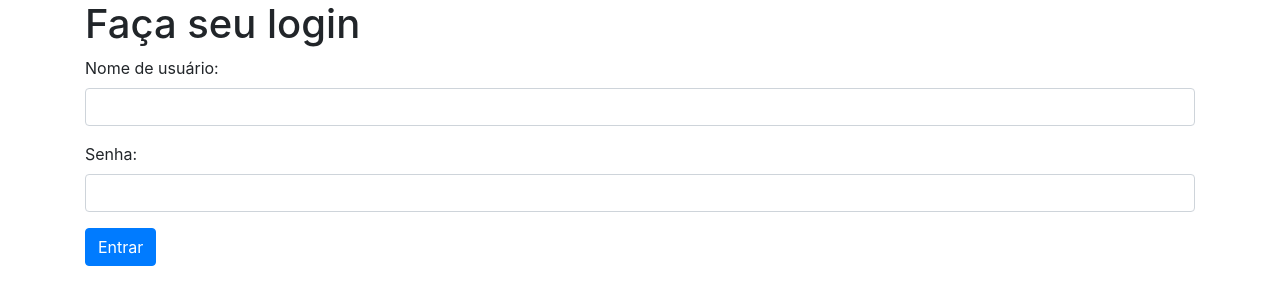
After one commit to marcostark/jogoteca, a Flask app: page /login in a window 1280 px wide. The commit adds this page. Shown: the top 305 px of the page. Run offline with Flask 2, Linux system fonts and the light colour scheme; some libraries are stand-ins or nearby versions.

Commit message:
Melhoria nas funcionalidades

```diff
--- a/jogoteca.py
+++ b/jogoteca.py
@@ -1,7 +1,17 @@
-from flask import Flask, render_template, request, redirect
+from flask import Flask, render_template, request, redirect, session, flash, url_for
 from jogo import Jogo
+from usuario import Usuario
 
 app = Flask(__name__)
+app.secret_key = 'qgdostark'
+
+user1 = Usuario("stark","Marcos","1234")
+user2 = Usuario("paty","Patricia","4321")
+user3 = Usuario("admin","admin","admin")
+
+usuarios = {user1.get_id(): user1,
+            user2.get_id(): user2,
+            user3.get_id(): user3 }
 
 jogo1 = Jogo("Super Mario","Ação","SNES")
 jogo2 = Jogo("Pokemon GO!","RPG", "Mobile")
@@ -15,6 +25,8 @@ def index():
 
 @app.route('/novo')
 def novo():
+    if 'usuario_logado' not in session or session['usuario_logado'] == None:
+        return redirect(url_for('login', proxima= url_for('novo')))
     return render_template('novo.html',titulo='Novo Jogo')
 
 @app.route('/criar',methods=['POST'])
@@ -26,7 +38,34 @@ def criar():
 
     jogo = Jogo(nome, categoria, plataforma)
     lista_jogos.append(jogo)
-    return redirect('/')
+    return redirect(url_for('index'))
+
+@app.route('/login')
+def login():
+    proxima = request.args.get('proxima') # pegando argumentos passados pela requisição
+    return render_template('/login.html', proxima=proxima)
+
+@app.route('/autenticar', methods=['POST'])
+def autenticar():
+
+    if request.form['usuario'] in usuarios:
+        usuario = usuarios[request.form['usuario']]
+
+        if usuario.get_senha() == request.form['senha']:
+            session['usuario_logado'] = usuario.get_id()
+            flash(usuario.get_nome() + ' logou com sucesso')
+            proxima_pagina = request.form['proxima']
+            # Se eu não vim de nenhuma pagina antes de login, eu devo ir para a pagina especifica
+            return redirect(proxima_pagina)
+    else:
+        flash('Não logado, tente novamente!')
+        return redirect(url_for('login'))
+
+@app.route('/logout')
+def logout():
+    session['usuario_logado'] = None
+    flash('Nenhum usuário logado!')
+    return redirect(url_for('index'))
 
 # Definindo acesso externo e definido porta 8080
 # Debug=True, detecta as alterações automaticamente, para não precisar restartar a aplicação
--- /dev/null
+++ b/templates/login.html
@@ -0,0 +1,35 @@
+<!DOCTYPE html>
+<html lang="en">
+<head>
+    <meta charset="utf-8">
+    <meta name="viewport" content="width=device-width, initial-scale=1">
+    <title>Jogoteca</title>
+    <link rel="stylesheet" href="{{ url_for('static', filename='bootstrap.css') }}">
+</head>
+<body>
+<div class="container">
+
+    {% with messages = get_flashed_messages() %}
+        {% if messages %}
+            <ul id="messages" class="list-unstyled">
+                {% for message in messages %}
+                <li class="alert alert-success">{{ message }}</li>
+                {% endfor %}
+            </ul>
+        {% endif %}
+    {% endwith %}
+
+    <h1>Faça seu login</h1>
+    <form method="POST" action="{{ url_for('autenticar') }}">
+        <input type="hidden" name="proxima" value="{{ proxima or url_for('index') }}">
+        <p><label>Nome de usuário:</label>
+            <input class="form-control" type="text" name="usuario" required />
+        <p><label>Senha:</label>
+            <input class=" form-control" type="password" name="senha" required />
+        <p>
+            <button class="btn btn-primary" type="submit">Entrar</button>
+        </p>
+    </form>
+</div>
+</body>
+</html>
--- a/templates/novo.html
+++ b/templates/novo.html
@@ -1,6 +1,6 @@
 {% extends "template.html" %}
 {% block conteudo %}
-    <form method="post" action="/criar">
+    <form method="post" action="{{ url_for('criar') }}">
         <fieldset>
             <div class="form-group">
                 <label for="nome">Nome</label>
```
Also changed, not shown: templates/template.html (+11 -0 lines), usuario.py (added, +15 -0 lines).
